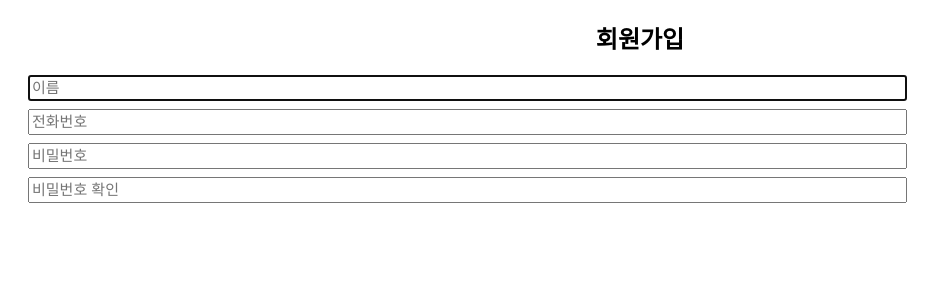
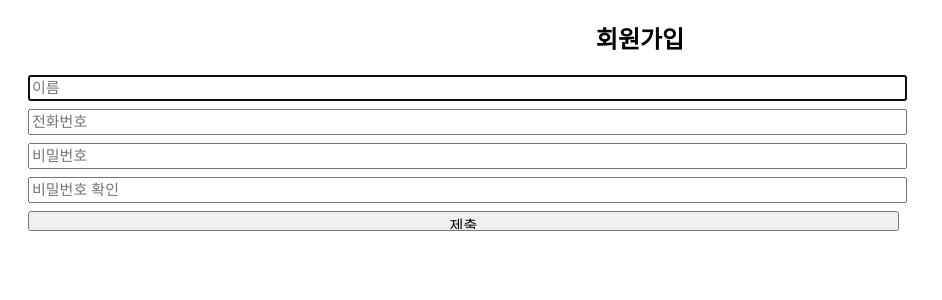
Before and after one commit to Sungdooyoo/kdga-library, a Python web app: template templates/signup.html in a window 1280 px wide. Shown: the top 300 px of the page, without its empty margins (0-942 px from the left). Run offline with Jinja, Linux system fonts and the light colour scheme; the template is opened without the code that fills it, so the values that code supplies are empty.

Commit message:
add submit button

```diff
--- a/templates/signup.html
+++ b/templates/signup.html
@@ -53,7 +53,7 @@ body {
         <div class="input-wrapper">
         <input type="text" name="username" id="inputUsername" class="form-control" placeholder="이름" required autofocus>
         <br>
-      </div>
+        </div>
         <div class="input-wrapper">
         <input type="tel" name="phoneNumber" id="inputPhoneNumber" class="form-control" placeholder="전화번호" required autofocus>
         </div>
@@ -62,10 +62,10 @@ body {
         </div>
         <div class="input-wrapper">
         <input type="password" name="confirm_password" id="inputconfirm_password" class="form-control" placeholder="비밀번호 확인" required>
-      </div>
-        <br>
-
-
+        </div>
+        <div class="input-wrapper">
+        <input type="submit" value="제출" width="70%" margin="0,auto" >
+        </div>
 
 
       </form>
```
